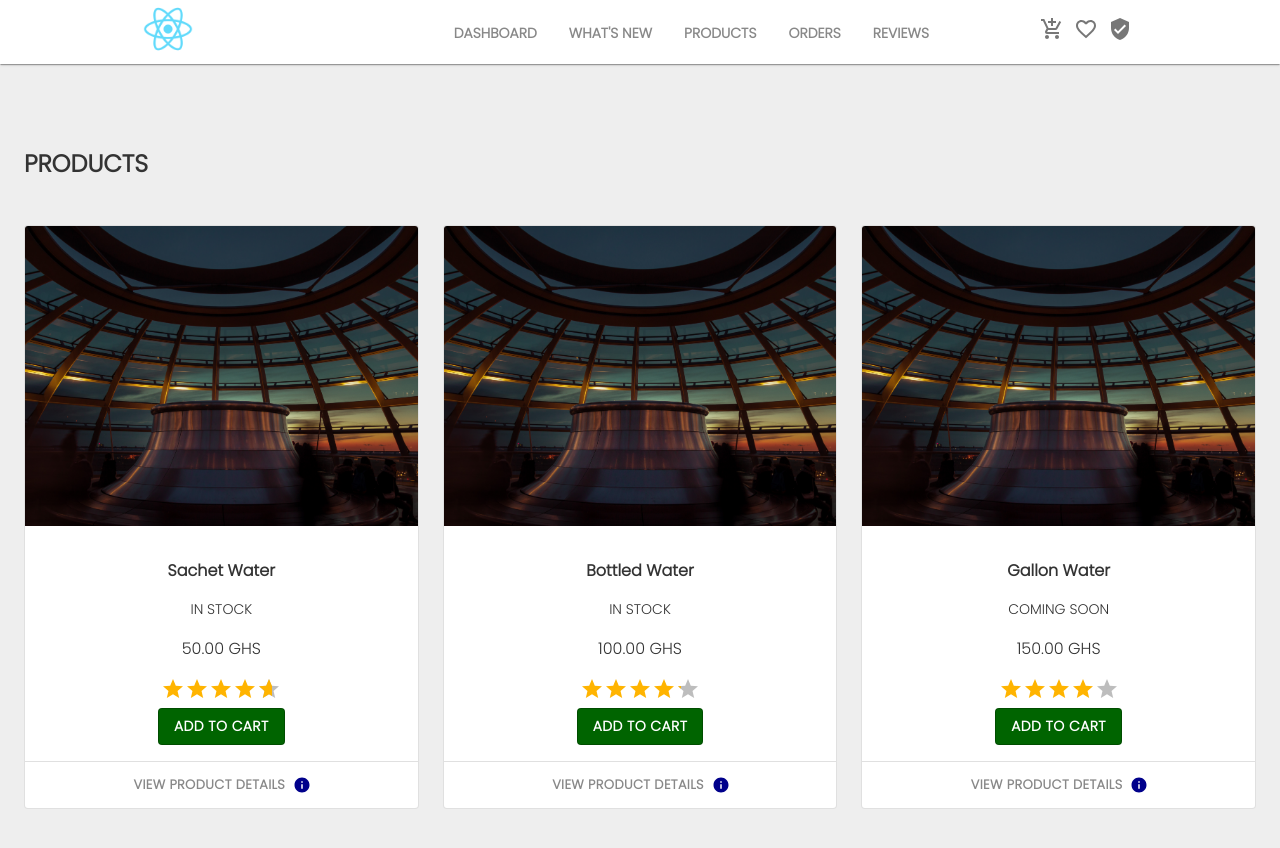
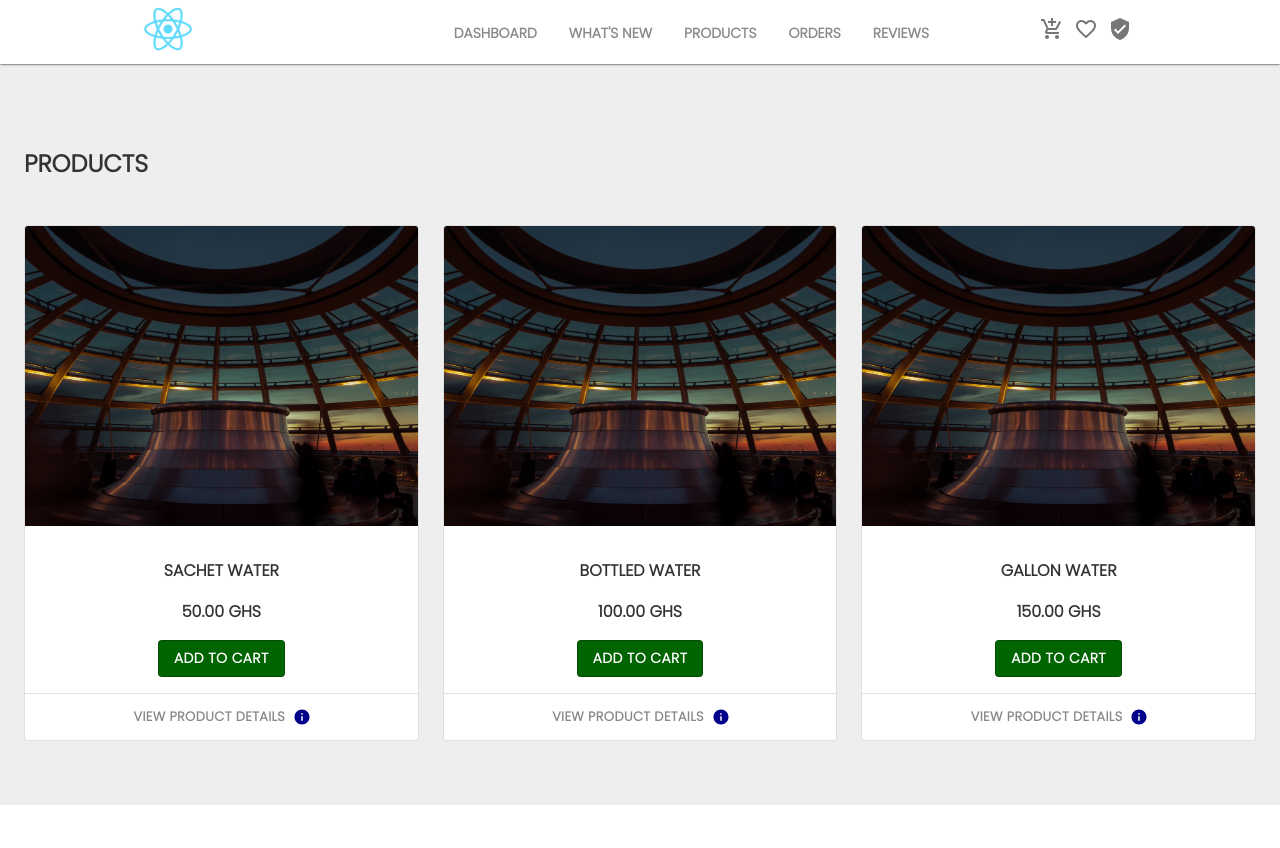
Before and after one commit to stanleyHayes/icerock-shop, a React (Create React App) app: page /products in a window 1280 px wide. Shown: the top 848 px of the page. After the commit the page ends 805 px from the top, so only its background shows below. Built offline with nearby package versions, Linux system fonts and the light colour scheme.

Commit message:
Product Structure changed

```diff
--- a/src/components/shared/Product.js
+++ b/src/components/shared/Product.js
@@ -35,7 +35,7 @@ const Product = ({product}) => {
 
     const classes = useStyles();
 
-    const {price, averageRating, name, image, status} = product;
+    const {price, name, image} = product;
 
     return (
         <div className="shadow">
@@ -45,17 +45,8 @@ const Product = ({product}) => {
                 variant="outlined">
                 <CardMedia className={classes.productImage} component="img" src={image}/>
                 <CardContent>
-                    <p className="text-align-center text font-size-medium font-weight-bold">{name}</p>
-                    <p className="text-align-center text font-size-small uppercase">{status}</p>
-                    <p className="text-align-center text font-size-medium">{price} GHS</p>
-                    <div className="text-align-center">
-                        <Rating
-                            readOnly={true}
-                            value={averageRating}
-                            max={5}
-                            precision={.1}
-                            size="medium"/>
-                    </div>
+                    <p className="text-align-center text font-size-medium font-weight-bold uppercase">{name}</p>
+                    <p className="text-align-center text font-size-medium font-weight-bold">{price} GHS</p>
                     <div className="text-align-center">
                         <Button variant="outlined"  className={classes.addToCartButton}>
                             Add to Cart
--- a/src/pages/orders/OrdersPage.js
+++ b/src/pages/orders/OrdersPage.js
@@ -206,7 +206,6 @@ function OrdersPage({orders}) {
                             </Grid>
                         </Container>
                     </div>
-
                 </Container>
 
             </div>
```
